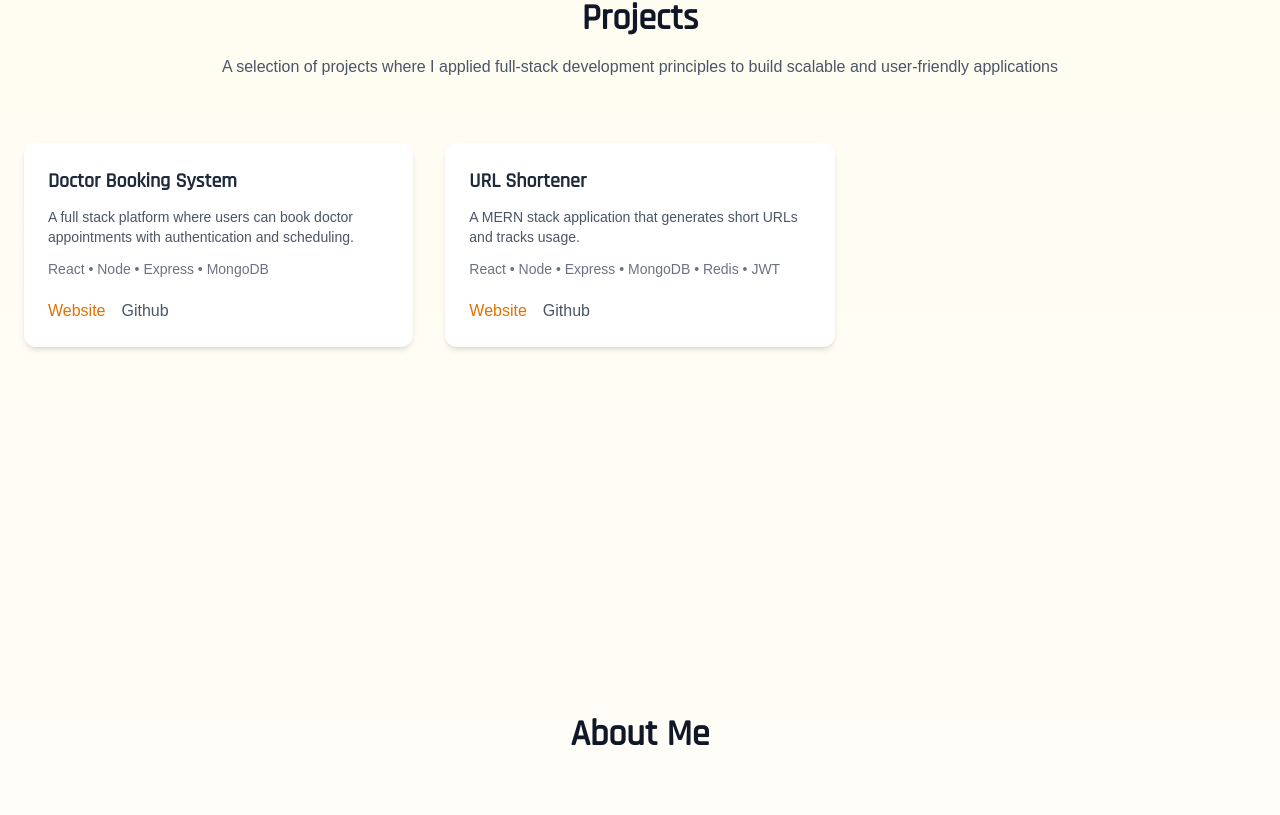
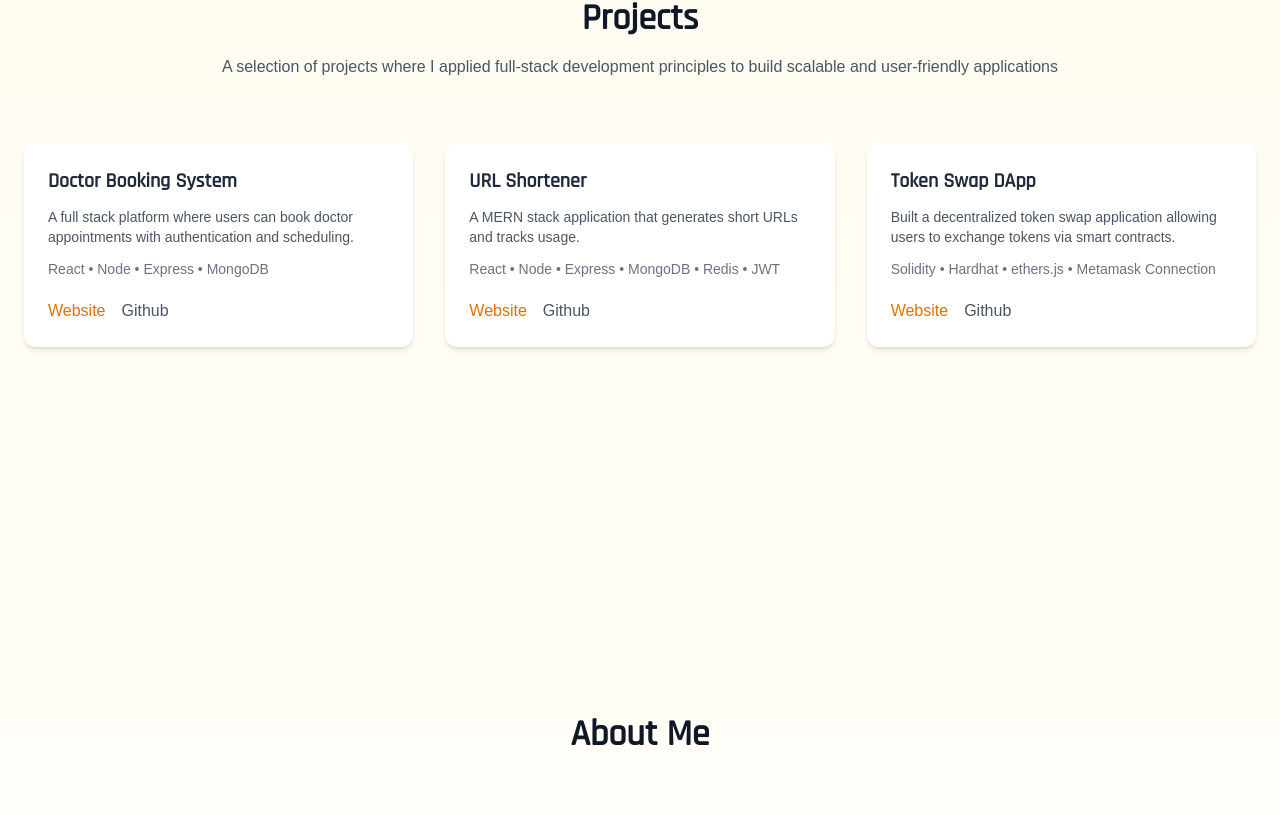
Before and after one commit to Shaptorshi/Portfolio, a React (Vite) app: page / in a window 1280 px wide. Shown: the part 1045-1860 px from the top of the page. Built offline with nearby package versions, Linux system fonts and the light colour scheme; a web font is replaced by a local one.

Commit message:
Minimalistic changes

```diff
--- a/index.html
+++ b/index.html
@@ -3,7 +3,7 @@
 
 <head>
   <meta charset="UTF-8" />
-  <link rel="icon" type="image/svg+xml" href="/vite.svg" />
+  <link rel="icon" type="image/svg+xml" href="https://images.seeklogo.com/logo-png/48/1/daily-dev-icon-logo-png_seeklogo-483914.png" />
   <meta name="viewport" content="width=device-width, initial-scale=1.0">
   <link href="https://fonts.googleapis.com/css2?family=Orbitron:wght@400;600&family=Rajdhani:wght@400;500&display=swap"
     rel="stylesheet">
@@ -12,7 +12,7 @@
   <link
     href="https://fonts.googleapis.com/css2?family=Cascadia+Mono:ital,wght@0,200..700;1,200..700&family=Zen+Dots&display=swap"
     rel="stylesheet">
-  <title>project</title>
+  <title>Shaptorshi's Portfolio</title>
 </head>
 
 <body>
--- a/src/components/footer.jsx
+++ b/src/components/footer.jsx
@@ -5,7 +5,7 @@ const footer = () => {
     <footer className='border-t border-gray-200 py-6 mt-20'>
       <div className='max-w-6xl mx-auto px-6 text-gray-600 text-sm'>
         <div className='flex justify-between items-center'>
-          <p>
+          <p className='cascadia'>
             © {new Date().getFullYear()}
             <span className='cascadia font-semibold text-gray-800'> Shaptorshi Bhattacharya</span>
           </p>
--- a/src/components/projects.jsx
+++ b/src/components/projects.jsx
@@ -15,6 +15,12 @@ const proj = [
     website: "https://linktrim-smoky.vercel.app/",
     github: "https://github.com/Shaptorshi/URL-Shortener"
   },
+  {
+    title:"Token Swap DApp",
+    description:"Built a decentralized token swap application allowing users to exchange tokens via smart contracts.",
+    tech:"Solidity • Hardhat • ethers.js • Metamask Connection ",
+    github:"https://github.com/Shaptorshi/Token-Swap-DApp"
+  }
 ]
 
 const projects = () => {
@@ -25,21 +31,21 @@ const projects = () => {
 
         <p className='cascadia text-gray-600 text-center mt-4 mx-auto'>A selection of projects where I applied full-stack development principles to build scalable and user-friendly applications</p>
 
-        <motion.div whileHover={{ scale: 1.05 }} transition={{ duration: 0.5 }} className='grid md:grid-cols-2 lg:grid-cols-3 gap-8 mt-16'>
+        <div className='grid md:grid-cols-2 lg:grid-cols-3 gap-8 mt-16'>
           {proj.map((project, idx) => {
             return (
-              <div key={idx} className='bg-white p-6 rounded-xl shadow-md hover:shadow-xl hover:-translate-y-1 transition'>
+              <motion.div whileHover={{scale:1.03}} transition={{duration:0.4}} key={idx} className='bg-white p-6 rounded-xl shadow-md hover:shadow-xl'>
                 <h3 className='samurai-font text-xl font-semibold text-gray-800'>{project.title}</h3>
                 <p className='cascadia text-gray-600 mt-3 text-sm'>{project.description}</p>
                 <p className='cascadia text-gray-500 text-sm mt-3'>{project.tech}</p>
                 <div className='cascadia flex gap-4 mt-5'>
-                  <a href={project.website} className='text-amber-600 font-medium hover:underline'>Website</a>
-                  <a href={project.github} className='cascadia text-gray-600 font-medium hover:underline '>Github</a>
+                  <a href={project.website} target="_blank"className='text-amber-600 font-medium hover:underline'>Website</a>
+                  <a href={project.github} target="_blank"className='cascadia text-gray-600 font-medium hover:underline '>Github</a>
                 </div>
-              </div>
+              </motion.div>
             )
           })}
-        </motion.div>
+        </div>
       </motion.section>
     </div>
   )
```
